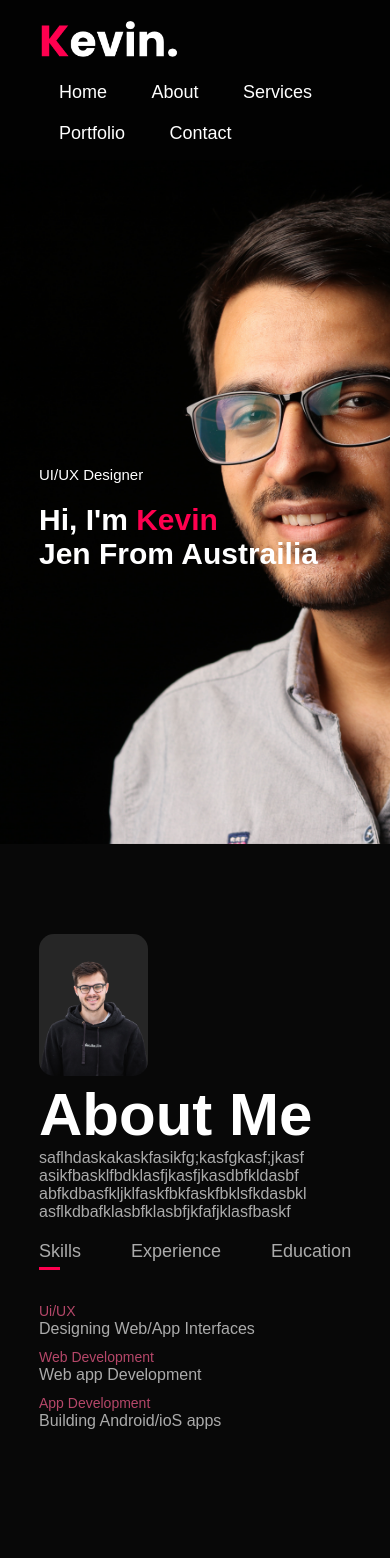
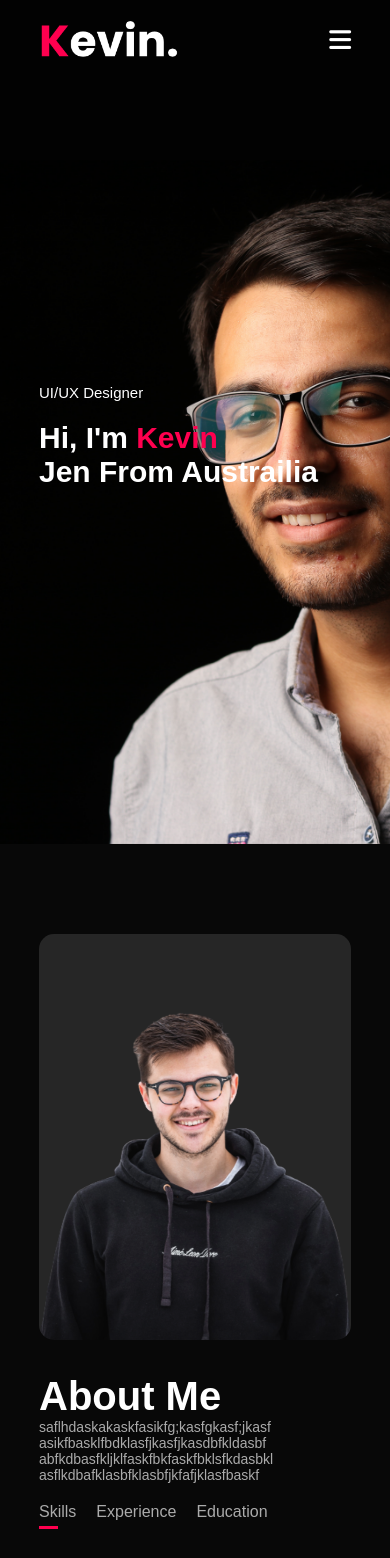
Before and after one commit to koberowland/Html-practice, a plain HTML site: page index.html in a window 390 px wide. Shown: the top 1558 px of the page. Drawn offline with Linux system fonts and the light colour scheme.

Commit message:
fixed issue by making metatag for view port.

```diff
--- a/index.html
+++ b/index.html
@@ -4,6 +4,7 @@
 <title>Kobe's Website</title>
 <meta name="description" content="Our first page">
 <meta name="keywords" content="html tutorial template">
+<meta name="viewport" content="width=device-width, initial-scale=1">
 <link rel="stylesheet" href="style.css">
 <script src="https://kit.fontawesome.com/6cd39f4abe.js" crossorigin="anonymous"></script>
 </head>
@@ -13,14 +14,15 @@
         <div class="container">
             <nav>
                 <img src="images/logo.png" class="logo">
-                <ul>
+                <ul id="sidemenu">
                     <li><a href="">Home</a></li>
                     <li><a href="">About</a></li>
                     <li><a href="">Services</a></li>
                     <li><a href="">Portfolio</a></li>
                     <li><a href="">Contact</a></li>
-
+                    <i class="fas fa-solid fa-x" onclick="closemenu()"></i>
                 </ul>
+                <i class="fas fa-solid fa-bars" onclick="openmenu()"></i>
             </nav>
             <div class="header-text">
                 <p>UI/UX Designer</p>
@@ -189,5 +191,17 @@
         document.getElementById(tabname).classList.add("active-tab")
     }
 </script>
+
+<script>
+    var sidemenu = document.getElementById("sidemenu");
+
+
+    function openmenu(){
+        sidemenu.style.right = "0";
+    }
+    function closemenu(){
+        sidemenu.style.right = "-200px";
+    }
+</script>
 </body>
 </html>
--- a/style.css
+++ b/style.css
@@ -314,6 +314,10 @@ form .btn.btn2{
     color: #ff004f;
 }
 /* ----------------css for small screen-----this doenst work at all---- */
+nav .fas{
+    display: none;
+}
+
 @media only screen and (max-width: 600px){
     #header{
         background-image: url(images/phone-background.png);
@@ -325,4 +329,51 @@ form .btn.btn2{
     .header-text h1{
         font-size: 30px;
     }
+    nav .fas{
+        display: block;
+        font-size: 25px;
+    }
+    nav ul{
+        background: #ff004f;
+        position: fixed;
+        top: 0;
+        right: -200px;
+        width: 200px;
+        height: 100vh;
+        padding-top: 50px;
+        z-index: 2;
+        transition: right 0.5s;
+    }
+    nav ul li{
+        display: block;
+        margin: 25px;
+    }
+    nav ul .fas{
+        position: absolute;
+        top: 25px;
+        left: 25px;
+        cursor: pointer;
+    }
+    .sub-title{
+        font-size: 40px;
+    }
+    .about-col-1, .about-col-2{
+        flex-basis: 100%;
+    }
+    .about-col-1{
+        margin-bottom: 30px;
+    }
+    .about-col-2{
+        font-size: 14px;
+    }
+    .tab-links{
+        font-size: 16px;
+        margin-right: 20px;
+    }
+    .contact-left, .contact-right{
+        flex-basis: 100%;
+    }
+    .copyright{
+        font-size: 14px;
+    }
 }
```
